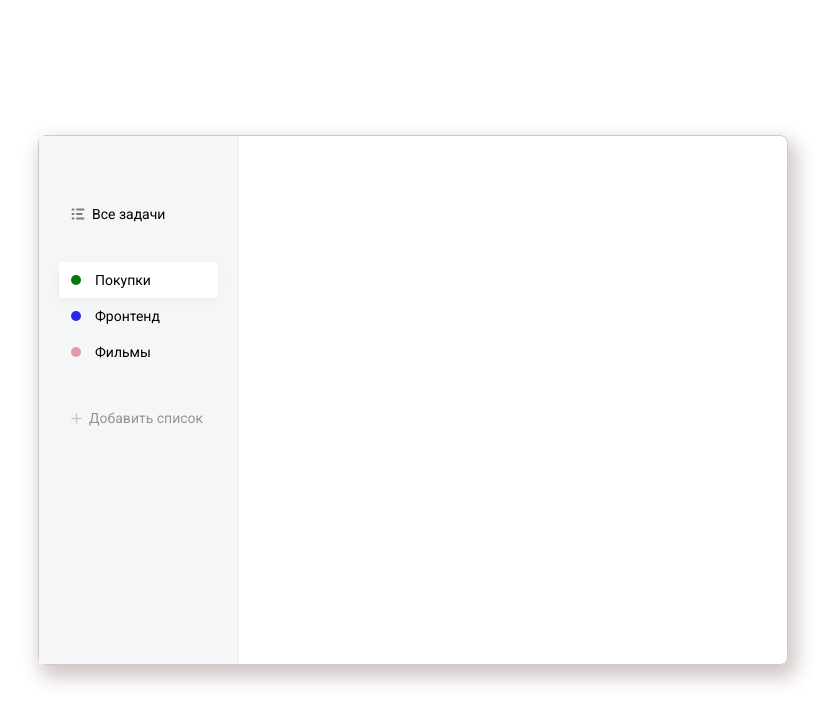
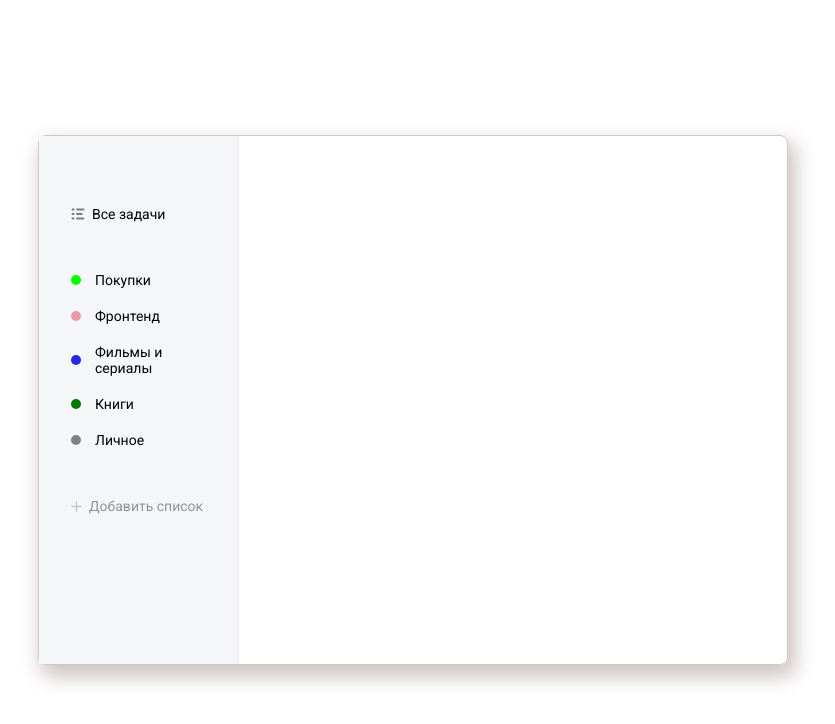
Before and after one commit to gowagowa-cha/to-do, a React (Create React App) app in the folder todo-app/: page / in a window 1280 px wide. Shown: the top 724 px of the page, without its empty margins (227-1062 px from the left). Built offline with nearby package versions, Linux system fonts and the light colour scheme.

Commit message:
added new state

```diff
--- a/todo-app/src/App.js
+++ b/todo-app/src/App.js
@@ -1,10 +1,23 @@
-import React from 'react';
+import React, { useState } from 'react';
 import List from './components/List';
 import AddList from './components/addList/index';
 
 import DB from './assets/db.json';
 
 const App = () => {
+  const [lists, setLists] = useState(
+    DB.lists.map((item) => {
+      item.color = DB.colors.filter((el) => el.id === item.colorId)[0].name;
+      return item;
+    })
+  );
+
+  const onAddlist = (obj) => {
+    const newList = [...lists, obj];
+	 setLists(newList)
+	 console.log(newList);
+  };
+
   return (
     <div className='todo'>
       <div className='todo__sidebar'>
@@ -29,25 +42,8 @@ const App = () => {
             },
           ]}
         />
-        <List
-          items={[
-            {
-              color: 'green',
-              name: 'Покупки',
-              active: true,
-            },
-            {
-              color: 'blue',
-              name: 'Фронтенд',
-            },
-            {
-              color: 'pink',
-              name: 'Фильмы',
-            },
-          ]}
-          isRemovable
-        />
-        <AddList colors={DB.colors}/>
+        <List items={lists} isRemovable />
+        <AddList onAdd={onAddlist} colors={DB.colors} />
       </div>
       <div className='todo__tasks'></div>
     </div>
--- a/todo-app/src/components/List/List.scss
+++ b/todo-app/src/components/List/List.scss
@@ -13,6 +13,10 @@
 		align-items: center;
 		padding: 10px 12px;
 		cursor: pointer;
+
+		&:hover {
+			background: rgba(255, 255, 255, 0.5);
+		}
 
 		&.active {
 			background-color: #fff;
--- a/todo-app/src/components/addList/index.jsx
+++ b/todo-app/src/components/addList/index.jsx
@@ -6,11 +6,19 @@ import closeSvg from '../../assets/img/x.svg'
 
 import './addButtonList.scss'
 
-const AddList = ({ colors }) => {
+const AddList = ({ colors, onAdd }) => {
 	const [visiblePopup, setVisiblePopup] = useState(false);
 	const [selectedColor, selectColor] = useState(colors[0].id);
+	const [inputValue, setInputValue] = useState('')
 
-	// console.log(selectedColor);
+	const addList = () => {
+		if(!inputValue) {
+			alert('Введите название списка');
+			return;
+		}
+		const color = colors.filter(el => el.id === selectedColor)[0].name
+		onAdd( { "id": Math.random(), "name": inputValue, color } );
+	}
 
 	return (
 		<div className="add-list">
@@ -54,6 +62,8 @@ const AddList = ({ colors }) => {
 					className="add-list__popup-close-btn"
 				/>
 				<input
+					value={inputValue}
+					onChange={e => setInputValue(e.target.value)}
 					className="field"
 					type="text"
 					placeholder="Название папки">
@@ -67,7 +77,7 @@ const AddList = ({ colors }) => {
 						/>
 					))}
 				</div>
-				<button className="button">Добавить</button>
+				<button onClick={addList} className="button">Добавить</button>
 			</div>}
 		</div>
 	)
```
